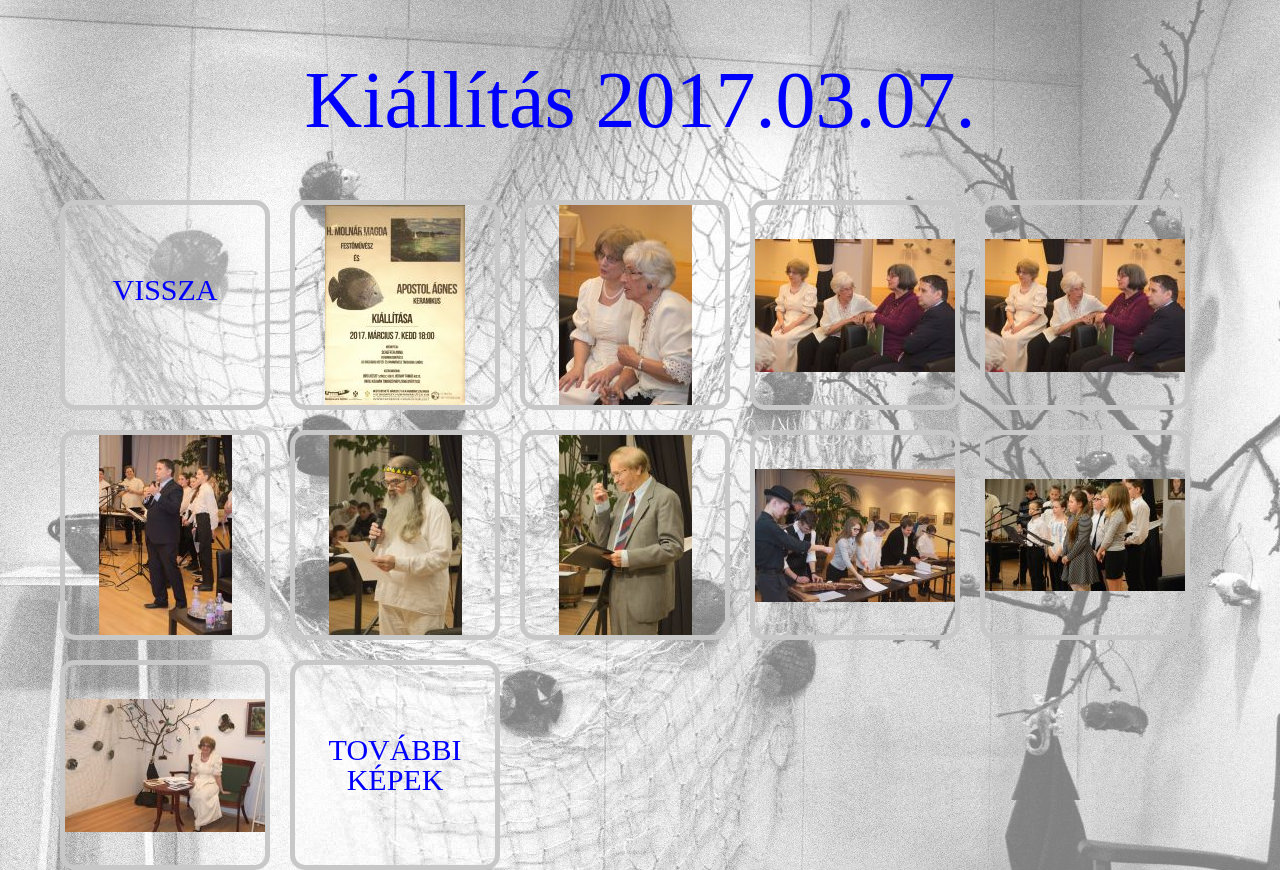
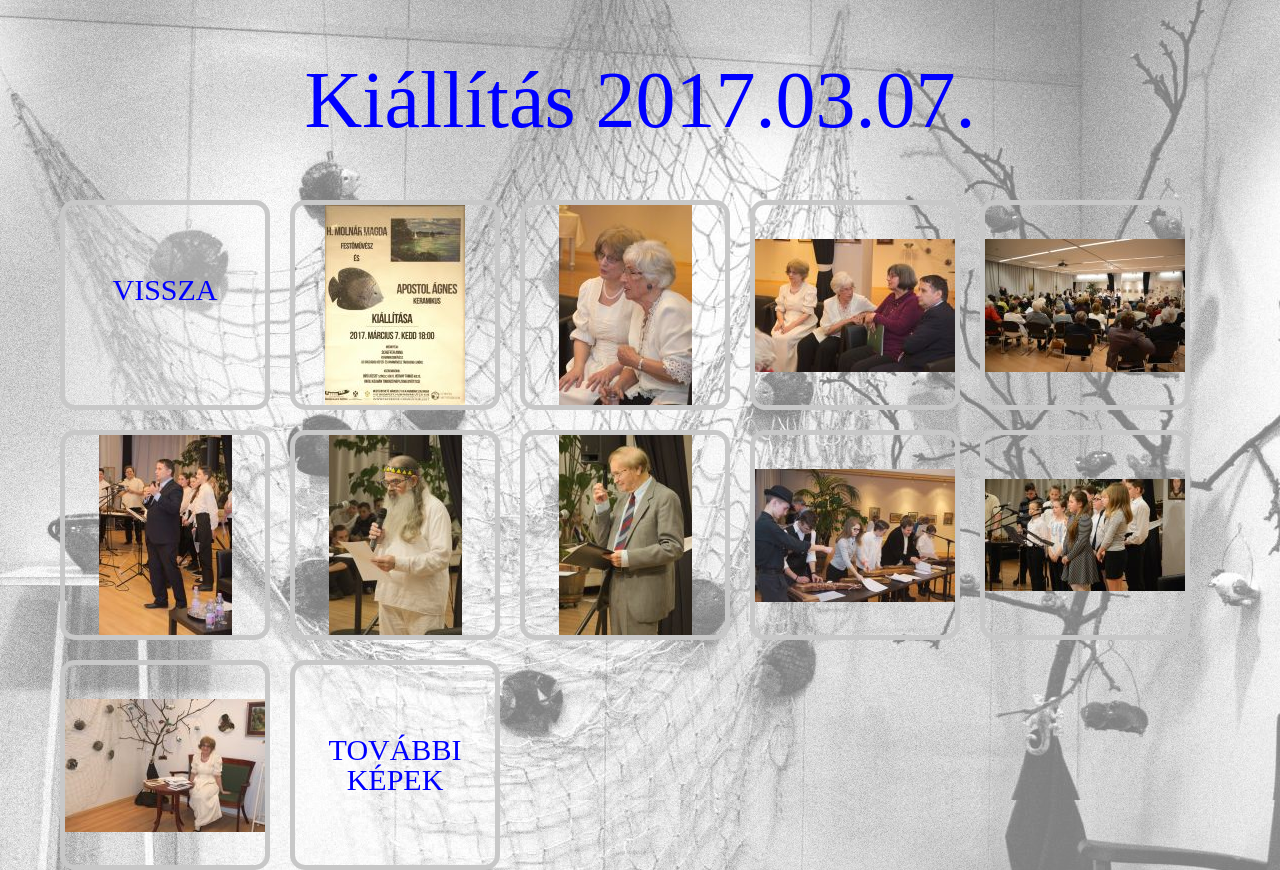
Before and after one commit to neutron1947/Apostolceramist, a plain HTML site: page page5-exh-170307.html in a window 1280 px wide. Drawn offline with nearby package versions, Linux system fonts and the light colour scheme.

Commit message:
hibajavitas6

```diff
--- a/page5-exh-170307.html
+++ b/page5-exh-170307.html
@@ -35,7 +35,7 @@
      </a>
 
      <a href="page5-exh-170307-04.html">
-        <div class="navigation nav5" id="nav5-03"> </div>
+        <div class="navigation nav5" id="nav5-04"> </div>
      </a>
 
      <a href="page5-exh-170307-05.html">
```
